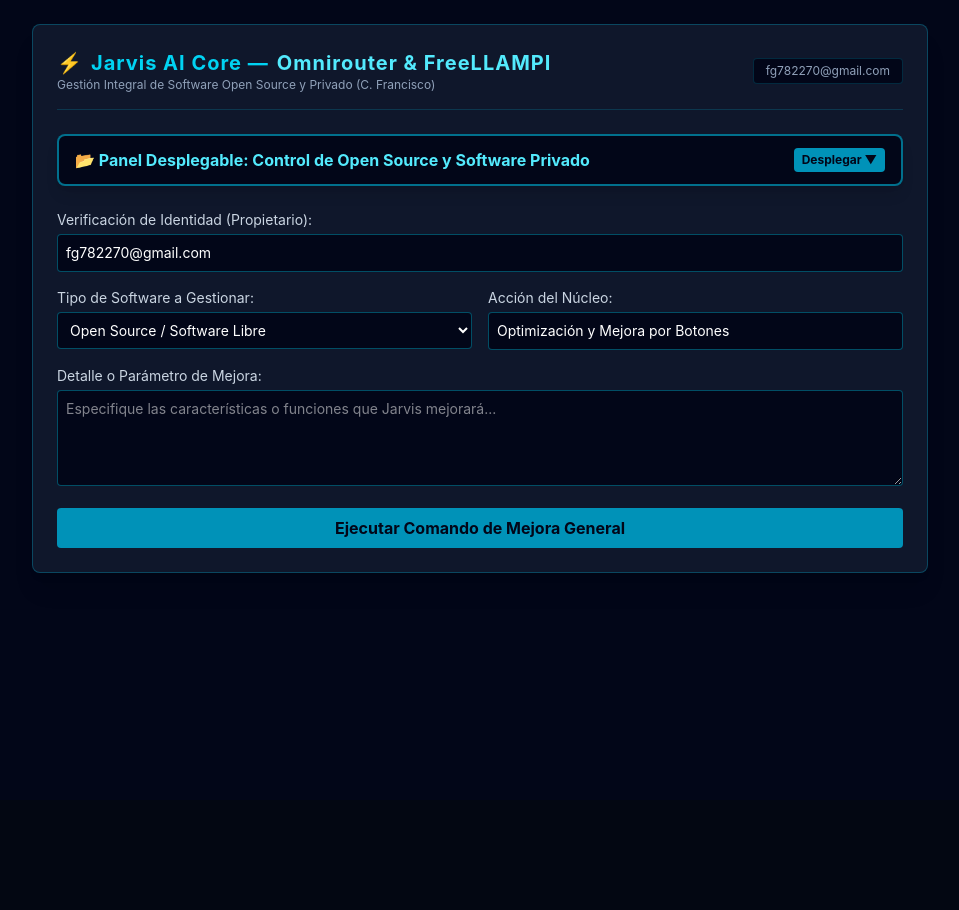
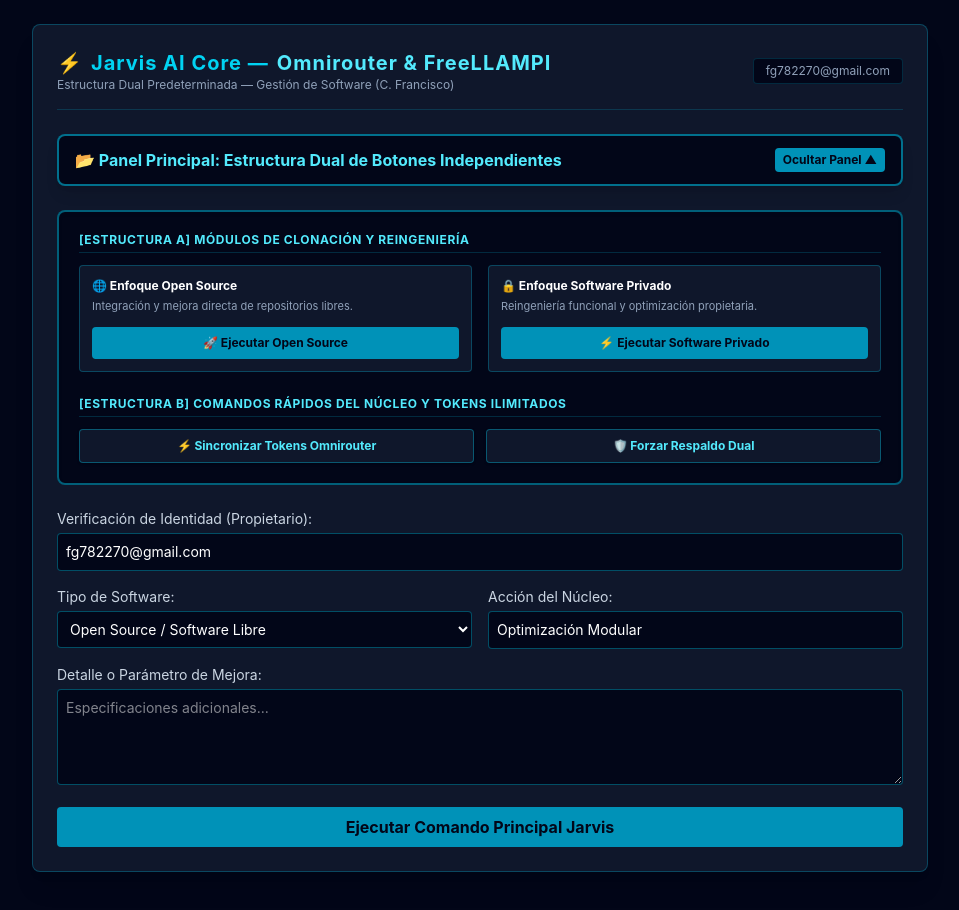
Before and after one commit to Franky718/nexcode-app-independiente, a Next.js app: page / in a window 1280 px wide. Shown: the top 910 px of the page, without its empty margins (160-1119 px from the left). Before the commit the page ends 800 px from the top, so only its background shows below. Built offline with nearby package versions, Linux system fonts and the light colour scheme; no server answers; the database is empty.

Commit message:
feat: configurar panel desplegable con estructura dual predeterminada y botones separados

```diff
--- a/app/page.tsx
+++ b/app/page.tsx
@@ -9,7 +9,9 @@
     const [folioUltimo, setFolioUltimo] = useState<string | null>(null)
     const [hashGenerado, setHashGenerado] = useState<string | null>(null)
     const [memorias, setMemorias] = useState<any[]>([])
-    const [panelDesplegado, setPanelDesplegado] = useState(false)
+
+    // Predeterminado en true para que aparezca abierto por sí solo al cargar
+    const [panelDesplegado, setPanelDesplegado] = useState(true)
 
     async function cargarMemoria() {
         const res = await obtenerMemoriaJarvis()
@@ -37,11 +39,10 @@
         })
     }
 
-    // Botones independientes para AMBOS tipos de software
     async function ejecutarAccionSoftware(tipo: string, detalle: string) {
         const formData = new FormData()
         formData.append('emailSolicitante', 'fg782270@gmail.com')
-        formData.append('accion', 'Optimización y Mejora Modular')
+        formData.append('accion', 'Optimización Modular')
         formData.append('tipoSoftware', tipo)
         formData.append('detalleSoftware', detalle)
 
@@ -64,55 +65,91 @@
                         <h1 className="text-xl font-bold tracking-wider flex items-center gap-2">
                             <span>⚡</span> Jarvis AI Core — <span className="text-cyan-300">Omnirouter & FreeLLAMPI</span>
                         </h1>
-                        <p className="text-xs text-slate-400">Gestión Integral de Software Open Source y Privado (C. Francisco)</p>
+                        <p className="text-xs text-slate-400">Estructura Dual Predeterminada — Gestión de Software (C. Francisco)</p>
                     </div>
                     <span className="text-xs text-slate-400 bg-slate-950 px-3 py-1 rounded border border-cyan-500/20">fg782270@gmail.com</span>
                 </header>
 
-                {/* BOTÓN PARA DESPLEGAR EL PANEL DE AMBOS MÓDULOS */}
+                {/* BOTÓN DE CONTROL DEL PANEL */}
                 <div className="mb-6">
                     <button
                         type="button"
                         onClick={() => setPanelDesplegado(!panelDesplegado)}
                         className="w-full bg-slate-950 border-2 border-cyan-500/60 hover:bg-cyan-950/30 text-cyan-300 font-bold py-3 px-4 rounded-lg transition-all duration-200 flex justify-between items-center shadow-lg"
                     >
-                        <span>📂 Panel Desplegable: Control de Open Source y Software Privado</span>
+                        <span>📂 Panel Principal: Estructura Dual de Botones Independientes</span>
                         <span className="text-xs bg-cyan-600 text-slate-950 px-2 py-1 rounded">
-                            {panelDesplegado ? 'Ocultar ▲' : 'Desplegar ▼'}
+                            {panelDesplegado ? 'Ocultar Panel ▲' : 'Desplegar Panel ▼'}
                         </span>
                     </button>
                 </div>
 
-                {/* PANEL DESPLEGABLE CON BOTONES SEPARADOS PARA AMBOS */}
+                {/* PANEL CON DOS ESTRUCTURAS DISTINTAS DE BOTONES (ABIERTO POR DEFECTO) */}
                 {panelDesplegado && (
-                    <div className="mb-6 p-4 bg-slate-950 border border-cyan-500/50 rounded-lg animate-fadeIn shadow-inner">
-                        <h3 className="text-sm font-bold text-cyan-300 mb-3 border-b border-cyan-500/20 pb-2">
-                            Acciones Modulares para Ambos Enfoques
-                        </h3>
-                        <div className="grid grid-cols-1 md:grid-cols-2 gap-4">
-                            <div className="p-3 bg-slate-900 border border-cyan-500/30 rounded">
-                                <h4 className="text-xs font-bold text-white mb-2">🌐 Enfoque Open Source / Libre</h4>
+                    <div className="mb-6 p-5 bg-slate-950 border-2 border-cyan-500/50 rounded-lg shadow-inner space-y-6">
+
+                        {/* ESTRUCTURA A: Grid de Tarjetas (Open Source y Privado) */}
+                        <div>
+                            <h3 className="text-xs font-bold uppercase tracking-wider text-cyan-300 mb-3 border-b border-cyan-500/20 pb-1">
+                                [Estructura A] Módulos de Clonación y Reingeniería
+                            </h3>
+                            <div className="grid grid-cols-1 md:grid-cols-2 gap-4">
+                                <div className="p-3 bg-slate-900 border border-cyan-500/30 rounded flex flex-col justify-between">
+                                    <div>
+                                        <h4 className="text-xs font-bold text-white mb-1">🌐 Enfoque Open Source</h4>
+                                        <p className="text-[11px] text-slate-400 mb-3">Integración y mejora directa de repositorios libres.</p>
+                                    </div>
+                                    <button
+                                        type="button"
+                                        disabled={isPending}
+                                        onClick={() => ejecutarAccionSoftware('Open Source', 'Clonar y mejorar software libre')}
+                                        className="w-full bg-cyan-600 hover:bg-cyan-500 text-slate-950 font-bold py-2 px-3 rounded text-xs transition-all disabled:opacity-50"
+                                    >
+                                        🚀 Ejecutar Open Source
+                                    </button>
+                                </div>
+                                <div className="p-3 bg-slate-900 border border-cyan-500/30 rounded flex flex-col justify-between">
+                                    <div>
+                                        <h4 className="text-xs font-bold text-white mb-1">🔒 Enfoque Software Privado</h4>
+                                        <p className="text-[11px] text-slate-400 mb-3">Reingeniería funcional y optimización propietaria.</p>
+                                    </div>
+                                    <button
+                                        type="button"
+                                        disabled={isPending}
+                                        onClick={() => ejecutarAccionSoftware('Software Privado', 'Emular y mejorar software privado')}
+                                        className="w-full bg-cyan-600 hover:bg-cyan-500 text-slate-950 font-bold py-2 px-3 rounded text-xs transition-all disabled:opacity-50"
+                                    >
+                                        ⚡ Ejecutar Software Privado
+                                    </button>
+                                </div>
+                            </div>
+                        </div>
+
+                        {/* ESTRUCTURA B: Barra de Acciones en Línea (Sistema y Memoria) */}
+                        <div>
+                            <h3 className="text-xs font-bold uppercase tracking-wider text-cyan-300 mb-3 border-b border-cyan-500/20 pb-1">
+                                [Estructura B] Comandos Rápidos del Núcleo y Tokens Ilimitados
+                            </h3>
+                            <div className="flex flex-wrap gap-3">
                                 <button
                                     type="button"
                                     disabled={isPending}
-                                    onClick={() => ejecutarAccionSoftware('Open Source', 'Clonar, integrar y mejorar repositorio libre con Jarvis')}
-                                    className="w-full bg-cyan-600 hover:bg-cyan-500 text-slate-950 font-bold py-2 px-3 rounded text-xs transition-all disabled:opacity-50"
+                                    onClick={() => ejecutarAccionSoftware('Sistema', 'Sincronización de tokens ilimitados Omnirouter')}
+                                    className="flex-1 bg-slate-900 border border-cyan-500/40 hover:bg-cyan-950 text-cyan-300 font-bold py-2 px-4 rounded text-xs transition-all shadow"
                                 >
-                                    🚀 Clonar y Mejorar Open Source
+                                    ⚡ Sincronizar Tokens Omnirouter
                                 </button>
-                            </div>
-                            <div className="p-3 bg-slate-900 border border-cyan-500/30 rounded">
-                                <h4 className="text-xs font-bold text-white mb-2">🔒 Enfoque Software Privado</h4>
                                 <button
                                     type="button"
                                     disabled={isPending}
-                                    onClick={() => ejecutarAccionSoftware('Software Privado', 'Reingeniería funcional y optimización propietaria')}
-                                    className="w-full bg-cyan-600 hover:bg-cyan-500 text-slate-950 font-bold py-2 px-3 rounded text-xs transition-all disabled:opacity-50"
+                                    onClick={() => ejecutarAccionSoftware('Memoria', 'Respaldo automático en Supabase y GitHub')}
+                                    className="flex-1 bg-slate-900 border border-cyan-500/40 hover:bg-cyan-950 text-cyan-300 font-bold py-2 px-4 rounded text-xs transition-all shadow"
                                 >
-                                    ⚡ Emular y Mejorar Privado
+                                    🛡️ Forzar Respaldo Dual
                                 </button>
                             </div>
                         </div>
+
                     </div>
                 )}
 
@@ -130,13 +167,13 @@
 
                     <div className="grid grid-cols-1 md:grid-cols-2 gap-4">
                         <div>
-                            <label className="block text-sm text-slate-300 mb-1">Tipo de Software a Gestionar:</label>
+                            <label className="block text-sm text-slate-300 mb-1">Tipo de Software:</label>
                             <select
                                 name="tipoSoftware"
                                 className="w-full bg-slate-950 border border-cyan-500/40 rounded p-2 text-white text-sm"
                             >
                                 <option value="Open Source">Open Source / Software Libre</option>
-                                <option value="Software Privado">Software Privado (Reingeniería Funcional)</option>
+                                <option value="Software Privado">Software Privado (Reingeniería)</option>
                             </select>
                         </div>
                         <div>
@@ -144,7 +181,7 @@
                             <input
                                 type="text"
                                 name="accion"
-                                defaultValue="Optimización y Mejora por Botones"
+                                defaultValue="Optimización Modular"
                                 className="w-full bg-slate-950 border border-cyan-500/40 rounded p-2 text-white text-sm"
                             />
                         </div>
@@ -154,7 +191,7 @@
                         <label className="block text-sm text-slate-300 mb-1">Detalle o Parámetro de Mejora:</label>
                         <textarea
                             name="detalleSoftware"
-                            placeholder="Especifique las características o funciones que Jarvis mejorará..."
+                            placeholder="Especificaciones adicionales..."
                             className="w-full bg-slate-950 border border-cyan-500/40 rounded p-2 text-white text-sm h-24"
                             required
                         />
@@ -165,7 +202,7 @@
                         disabled={isPending}
                         className="w-full bg-cyan-600 hover:bg-cyan-500 text-slate-950 font-bold py-2 px-4 rounded transition-all duration-200 disabled:opacity-50"
                     >
-                        {isPending ? 'Procesando con Tokens Ilimitados...' : 'Ejecutar Comando de Mejora General'}
+                        {isPending ? 'Procesando...' : 'Ejecutar Comando Principal Jarvis'}
                     </button>
                 </form>
 
```
